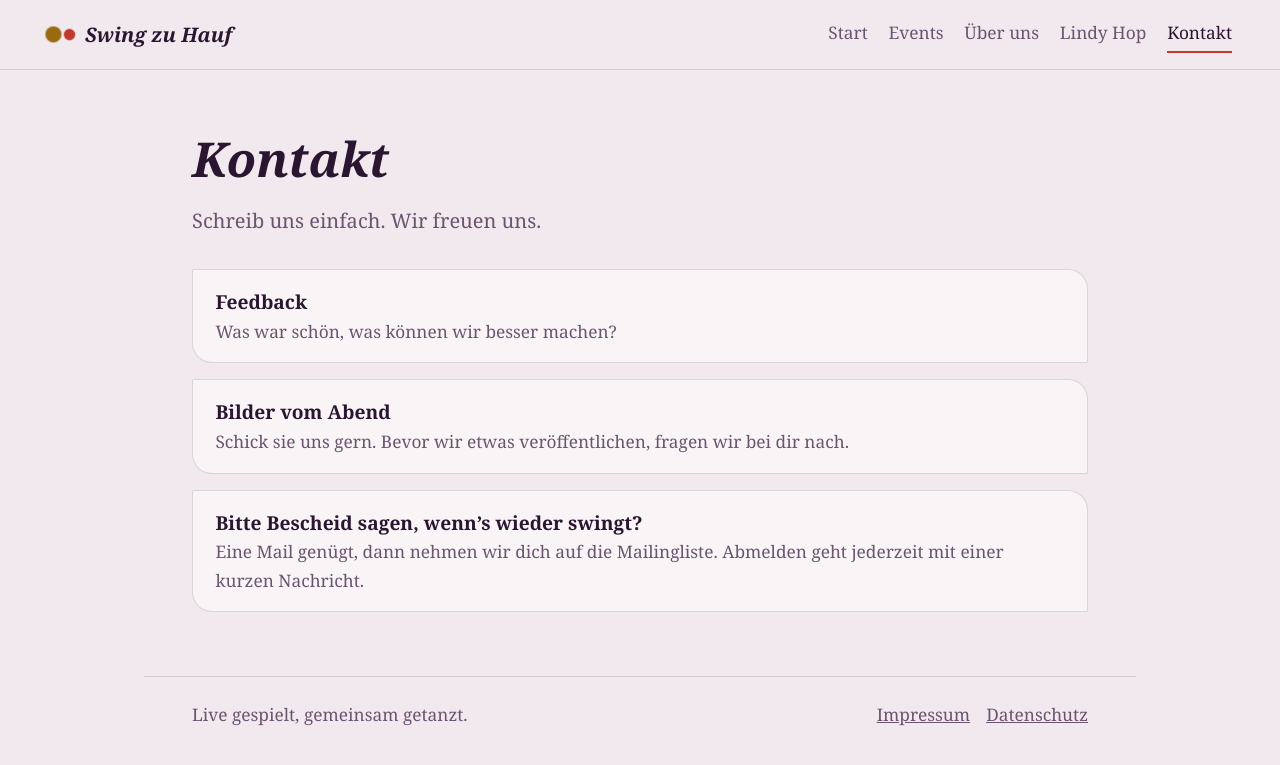
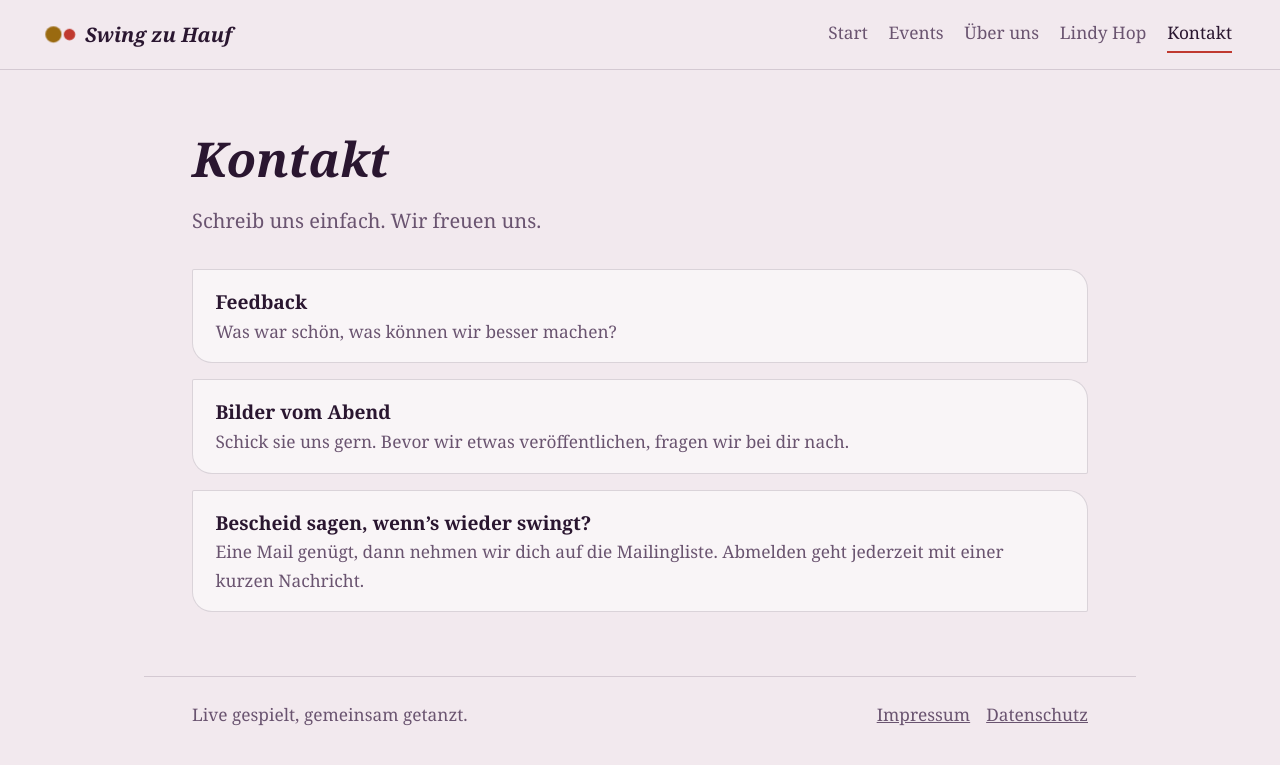
Before and after one commit to grummelgans/swing-zu-hauf, a Jekyll site: the page built from kontakt.html, in a window 1280 px wide. Shown: the top 765 px of the page. Built offline with Jekyll 4.4.1, drawn with Linux system fonts in a browser that asks for light colours.

Commit message:
Kontakt + Umbruch in Home

```diff
--- a/index.html
+++ b/index.html
@@ -5,7 +5,7 @@
 ---
 <div class="hero">
   <h1><span>Swing</span><span>zu Hauf</span></h1>
-  <p class="slogan">Tanzen heilt die Welt. Okay, vielleicht nicht direkt. Aber den Abend.</p>
+  <p class="slogan">Tanzen heilt die Welt.</br>Okay, vielleicht nicht direkt. Aber den Abend.</p>
   <p class="sub">Ein Bruder-Projekt für Live-Swing und Social Dance.</p>
 </div>
 
--- a/kontakt.html
+++ b/kontakt.html
@@ -8,5 +8,5 @@
 <div class="mail">
   <a href="mailto:{{ site.email }}?subject=Feedback"><b>Feedback</b><span>Was war schön, was können wir besser machen?</span></a>
   <a href="mailto:{{ site.email }}?subject=Fotos"><b>Bilder vom Abend</b><span>Schick sie uns gern. Bevor wir etwas veröffentlichen, fragen wir bei dir nach.</span></a>
-  <a href="mailto:{{ site.email }}?subject=Mailingliste"><b>Bitte Bescheid sagen, wenn’s wieder swingt?</b><span>Eine Mail genügt, dann nehmen wir dich auf die Mailingliste. Abmelden geht jederzeit mit einer kurzen Nachricht.</span></a>
+  <a href="mailto:{{ site.email }}?subject=Mailingliste"><b>Bescheid sagen, wenn’s wieder swingt?</b><span>Eine Mail genügt, dann nehmen wir dich auf die Mailingliste. Abmelden geht jederzeit mit einer kurzen Nachricht.</span></a>
 </div>
```
